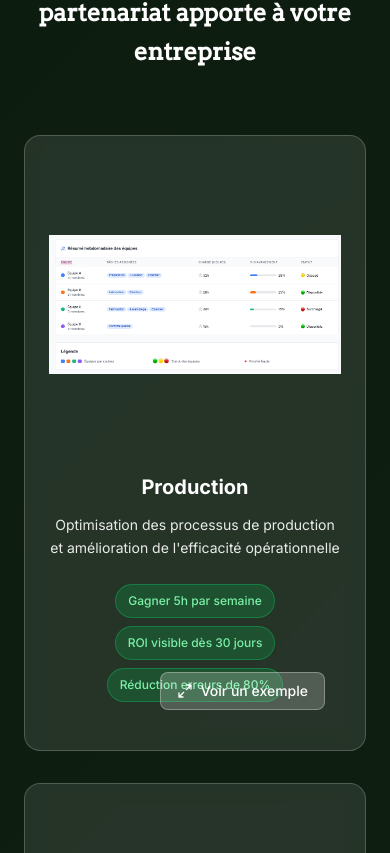
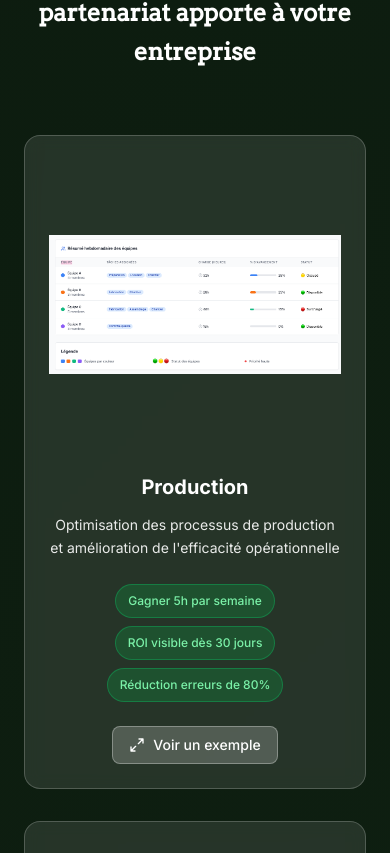
Before and after one commit to Syamak22/sabzi, a Next.js app: page / in a window 390 px wide. Shown: the part 1631-2484 px from the top of the page. Built offline with nearby package versions, Linux system fonts and the light colour scheme.

Commit message:
Correction responsive

```diff
--- a/src/components/ExpectedResults.tsx
+++ b/src/components/ExpectedResults.tsx
@@ -211,7 +211,7 @@ export default function ExpectedResults() {
             {results.map((result, index) => (
               <div key={index} className="relative group">
                 {/* Card du résultat - Format horizontal */}
-                <div className="relative bg-white/10 backdrop-blur-sm border border-white/20 rounded-2xl p-6 hover:bg-white/15 transition-all duration-300 transform hover:scale-[1.02]">
+                <div className="relative- bg-white/10 backdrop-blur-sm border border-white/20 rounded-2xl p-6 hover:bg-white/15 transition-all duration-300 transform hover:scale-[1.03] max-w-[95vh] mx-auto">
                   <div className="flex flex-col lg:flex-row gap-6 lg:gap-8 items-center lg:items-start ">
                     {/* Image agrandie */}
                     <div className="flex-shrink-0 w-full lg:w-[500px] h-72 lg:h-80 flex items-center justify-center relative">
@@ -248,12 +248,37 @@ export default function ExpectedResults() {
                         </div>
                       )}
 
+                      {/* Bouton Agrandir - sous les tags sur mobile uniquement */}
+                      <div className="flex justify-center lg:hidden">
+                        <button
+                          onClick={() => handleOpenCard(index)}
+                          className="inline-flex items-center gap-2 px-4 py-2 bg-white/20 hover:bg-white/30 border border-white/30 rounded-lg text-white text-sm font-medium transition-all duration-200 hover:scale-105 cursor-pointer"
+                        >
+                          <svg
+                            width="16"
+                            height="16"
+                            viewBox="0 0 24 24"
+                            fill="none"
+                            xmlns="http://www.w3.org/2000/svg"
+                          >
+                            <path
+                              d="M15 3H21V9M14 10L20.2 3.8M9 21H3V15M10 14L3.8 20.2"
+                              stroke="currentColor"
+                              strokeWidth="2"
+                              strokeLinecap="round"
+                              strokeLinejoin="round"
+                            />
+                          </svg>
+                          Voir un exemple
+                        </button>
+                      </div>
+
                     </div>
 
-                    {/* Bouton Agrandir en bas à droite */}
+                    {/* Bouton Agrandir en position absolue uniquement sur grand écran */}
                     <button
                       onClick={() => handleOpenCard(index)}
-                      className="absolute bottom-10 right-10 inline-flex items-center gap-2 px-4 py-2 bg-white/20 hover:bg-white/30 border border-white/30 rounded-lg text-white text-sm font-medium transition-all duration-200 hover:scale-105 cursor-pointer"
+                      className="hidden lg:inline-flex absolute bottom-10 right-10 items-center gap-2 px-4 py-2 bg-white/20 hover:bg-white/30 border border-white/30 rounded-lg text-white text-sm font-medium transition-all duration-200 hover:scale-105 cursor-pointer"
                     >
                       <svg
                         width="16"
```
